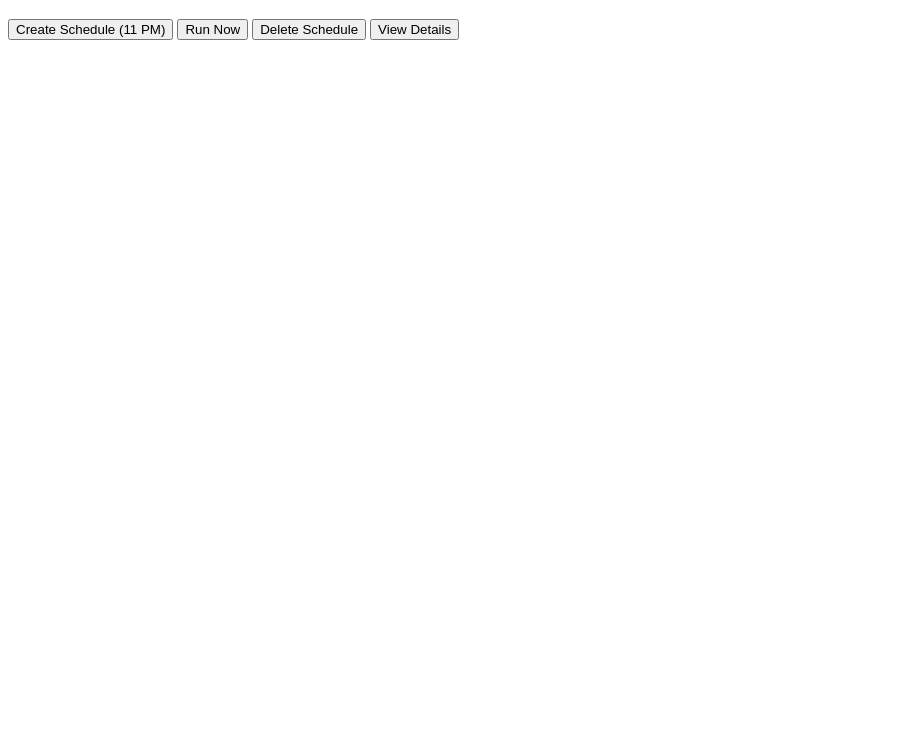
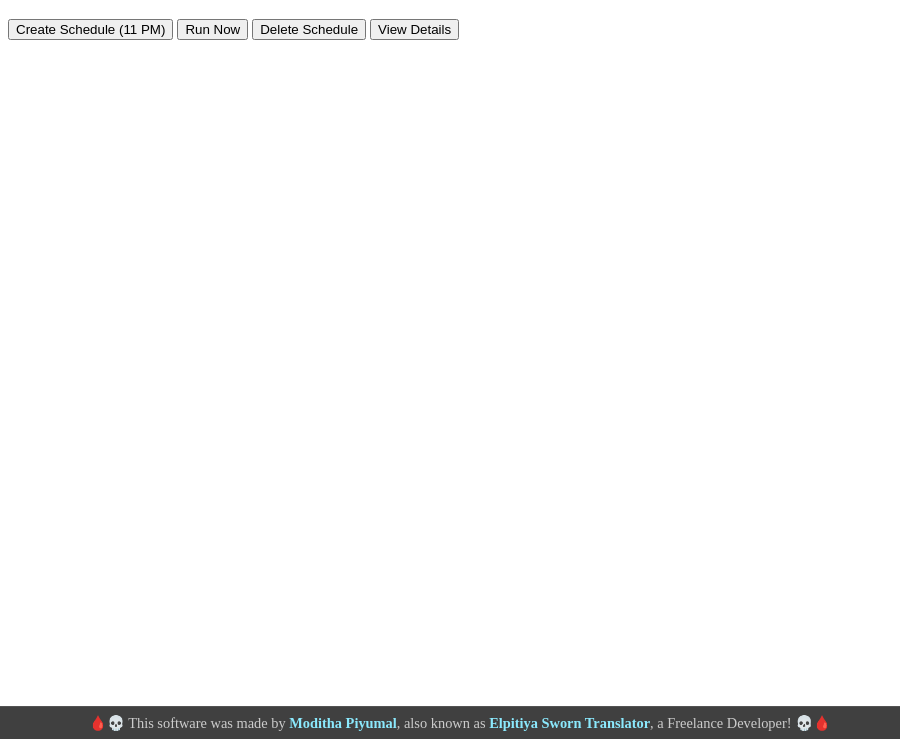
Before and after one commit to moditha-piyumal/File-Janitor, an Electron app: page index.html in a window 900 px wide. Shown: the part 61-800 px from the top of the page. Drawn offline with Linux system fonts and the light colour scheme.

Commit message:
Step-3-Start

```diff
--- a/index.html
+++ b/index.html
@@ -16,6 +16,7 @@
     <button id="viewBtn">View Details</button>
 
     <script src="./renderer.js"></script>
+    <script src="./signatureBanner.js"></script>
 
 </body>
 
--- /dev/null
+++ b/signatureBanner.js
@@ -0,0 +1,51 @@
+// 🩸💀 Signature Banner Module
+// ---------------------------------------------------------
+// Automatically adds Moditha Piyumal's signature banner
+// to any Electron-rendered HTML window.
+// ---------------------------------------------------------
+
+function addSignatureBanner() {
+	// Check if already exists (prevents duplicates)
+	if (document.getElementById("signatureBanner")) return;
+
+	const footer = document.createElement("footer");
+	footer.id = "signatureBanner";
+	footer.innerHTML = `
+		🩸💀 This software was made by
+		<strong>Moditha Piyumal</strong>,
+		also known as
+		<strong>Elpitiya Sworn Translator</strong>,
+		a Freelance Developer! 💀🩸
+	`;
+
+	Object.assign(footer.style, {
+		position: "fixed",
+		bottom: "0",
+		left: "0",
+		width: "100%",
+		textAlign: "center",
+		background: "rgba(0, 0, 0, 0.75)",
+		color: "#ccc",
+		fontSize: "0.9em",
+		padding: "6px 10px",
+		borderTop: "1px solid rgba(255, 255, 255, 0.1)",
+		zIndex: "9999",
+		backdropFilter: "blur(3px)",
+		transition: "opacity 0.3s ease",
+		lineHeight: "1.4em",
+	});
+
+	footer.querySelectorAll("strong").forEach((s) => (s.style.color = "#8be9fd"));
+
+	footer.addEventListener("mouseenter", () => (footer.style.opacity = "0.9"));
+	footer.addEventListener("mouseleave", () => (footer.style.opacity = "1"));
+
+	document.body.appendChild(footer);
+}
+
+// Run when DOM is ready
+if (document.readyState === "loading") {
+	document.addEventListener("DOMContentLoaded", addSignatureBanner);
+} else {
+	addSignatureBanner();
+}
```
Also changed, not shown: main.js (+4 -4 lines).
